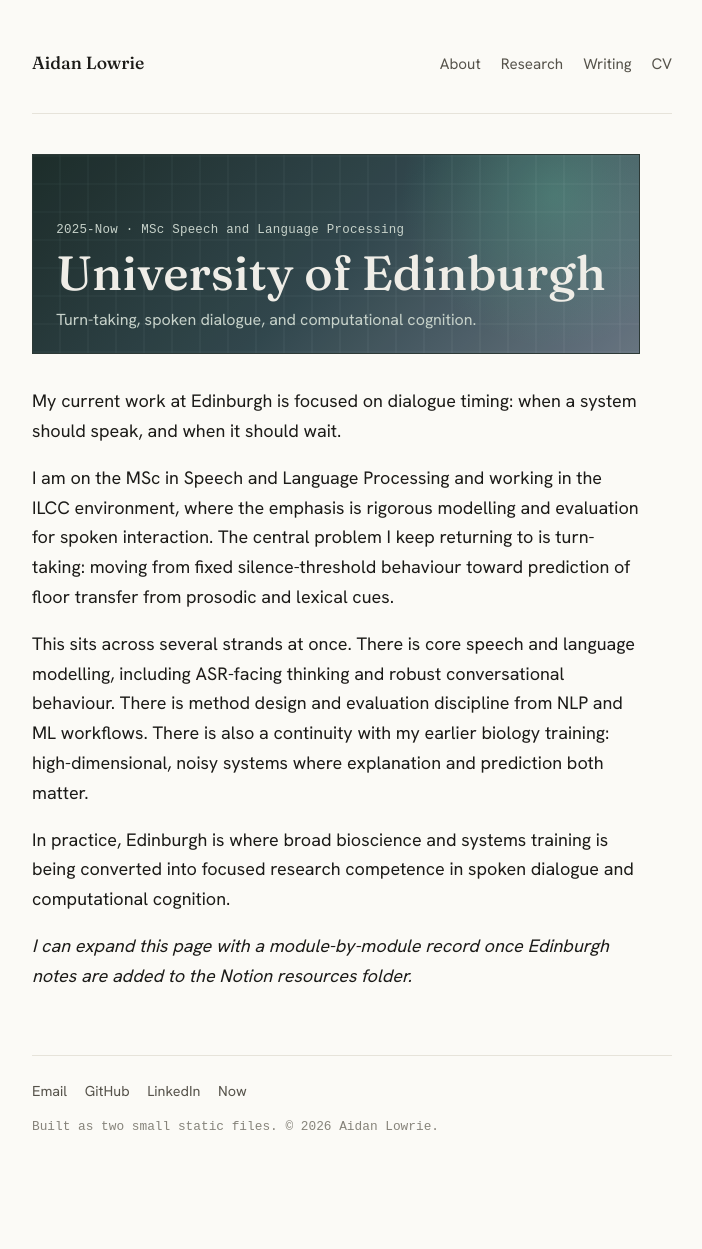
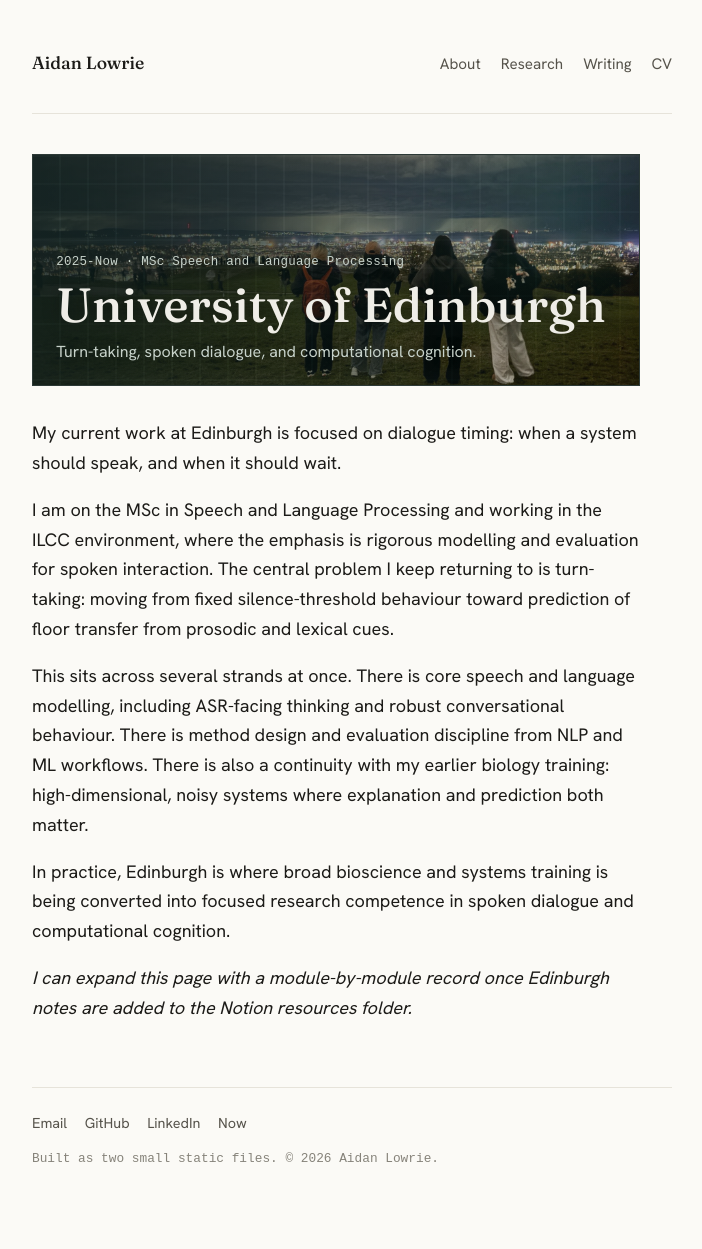
Before and after one commit to aidanlowrie/aidanlowrie.github.io, a Jekyll site: the page built from edinburgh.md, in a window 1280 px wide. Shown: the whole page, without its empty margins (288-990 px from the left). Built offline with Jekyll 4.4.1, drawn with Linux system fonts in a browser that asks for light colours; some web fonts are replaced; before the commit the page ends 1217 px from its top, so only the background shows below that.

Commit message:
Add photo banners to academic pages

```diff
--- a/_layouts/page.html
+++ b/_layouts/page.html
@@ -3,7 +3,10 @@
 ---
 <article class="page">
   {% if page.banner %}
-    <header class="page-banner page-banner--{{ page.banner.theme | default: 'default' }}">
+    <header class="page-banner page-banner--{{ page.banner.theme | default: 'default' }}" style="--banner-position: {{ page.banner.position | default: 'center center' }};">
+      {% if page.banner.image %}
+        <img class="banner-image" src="{{ page.banner.image | relative_url }}" alt="" aria-hidden="true" loading="eager" decoding="async">
+      {% endif %}
       <p class="banner-kicker">{{ page.banner.kicker }}</p>
       <h1>{{ page.title }}</h1>
       <p class="banner-summary">{{ page.banner.summary }}</p>
--- a/assets/css/style.scss
+++ b/assets/css/style.scss
@@ -68,7 +68,7 @@
   position:relative;
   overflow:hidden;
   margin:0 0 2rem;
-  min-height:12.5rem;
+  min-height:14.5rem;
   padding:1.35rem 1.45rem;
   display:flex;
   flex-direction:column;
@@ -95,11 +95,21 @@
   background-size:28px 28px;
   mix-blend-mode:soft-light;
 }
+.banner-image {
+  position:absolute;
+  inset:0;
+  z-index:-3;
+  width:100%;
+  height:100%;
+  object-fit:cover;
+  object-position:var(--banner-position);
+}
 .page-banner h1 {
   margin:0.2rem 0 0.45rem;
   font-size:3rem;
   letter-spacing:0;
   color:var(--banner-ink, var(--ink));
+  text-shadow:var(--banner-shadow, none);
 }
 .banner-kicker {
   margin:0;
@@ -107,6 +117,7 @@
   font-size:0.78rem;
   letter-spacing:0.02em;
   color:var(--banner-muted, var(--faint));
+  text-shadow:var(--banner-shadow, none);
 }
 .banner-summary {
   max-width:31rem;
@@ -114,35 +125,37 @@
   color:var(--banner-muted, var(--muted));
   font-size:1rem;
   line-height:1.45;
+  text-shadow:var(--banner-shadow, none);
 }
 .page-banner--birmingham {
-  --banner-ink:#251A16;
-  --banner-muted:#5C4233;
+  --banner-ink:#201713;
+  --banner-muted:#4E382C;
 }
 .page-banner--birmingham::before {
   background:
-    radial-gradient(circle at 82% 18%, rgba(189, 69, 42, 0.38), transparent 28%),
-    radial-gradient(circle at 12% 84%, rgba(37, 101, 77, 0.28), transparent 34%),
-    linear-gradient(135deg, #F5E3CA 0%, #E5B985 48%, #F4ECDD 100%);
+    linear-gradient(90deg, rgba(245, 227, 202, 0.92) 0%, rgba(245, 227, 202, 0.74) 42%, rgba(245, 227, 202, 0.18) 100%),
+    radial-gradient(circle at 84% 18%, rgba(189, 69, 42, 0.2), transparent 30%);
 }
 .page-banner--auc {
   --banner-ink:#111F25;
   --banner-muted:#395563;
+  justify-content:flex-start;
 }
 .page-banner--auc::before {
   background:
-    radial-gradient(circle at 82% 72%, rgba(25, 119, 126, 0.35), transparent 30%),
-    linear-gradient(120deg, #E8F1EE 0%, #BFD7DD 45%, #F2D7C7 100%);
+    linear-gradient(180deg, rgba(232, 241, 238, 0.9) 0%, rgba(232, 241, 238, 0.66) 45%, rgba(232, 241, 238, 0.12) 100%),
+    radial-gradient(circle at 82% 72%, rgba(25, 119, 126, 0.16), transparent 30%);
 }
 .page-banner--edinburgh {
   --banner-ink:#EFEDE7;
   --banner-muted:#C7D2CA;
+  --banner-shadow:0 1px 18px rgba(0, 0, 0, 0.42);
   border-color:#2C3936;
 }
 .page-banner--edinburgh::before {
   background:
-    radial-gradient(circle at 86% 20%, rgba(86, 201, 158, 0.28), transparent 28%),
-    linear-gradient(135deg, #12221F 0%, #263D43 50%, #5F6D7A 100%);
+    linear-gradient(90deg, rgba(18, 34, 31, 0.88) 0%, rgba(18, 34, 31, 0.62) 46%, rgba(18, 34, 31, 0.18) 100%),
+    radial-gradient(circle at 86% 20%, rgba(86, 201, 158, 0.18), transparent 30%);
 }
 
 /* home hero */
@@ -258,7 +271,7 @@
     margin-top:0;
   }
   .page-banner {
-    min-height:10.5rem;
+    min-height:12rem;
     padding:1.05rem 1.1rem;
     margin-bottom:1.6rem;
   }
--- a/edinburgh.md
+++ b/edinburgh.md
@@ -7,6 +7,8 @@
   theme: edinburgh
   kicker: "2025-Now · MSc Speech and Language Processing"
   summary: "Turn-taking, spoken dialogue, and computational cognition."
+  image: /assets/img/banner-edinburgh.jpg
+  position: "52% center"
 ---
 
 My current work at Edinburgh is focused on dialogue timing: when a system should
```
Also changed, not shown: auc.md (+2 -0 lines), birmingham.md (+2 -0 lines), assets/img/banner-auc.jpg (added), assets/img/banner-birmingham.jpg (added), assets/img/banner-edinburgh.jpg (added).
